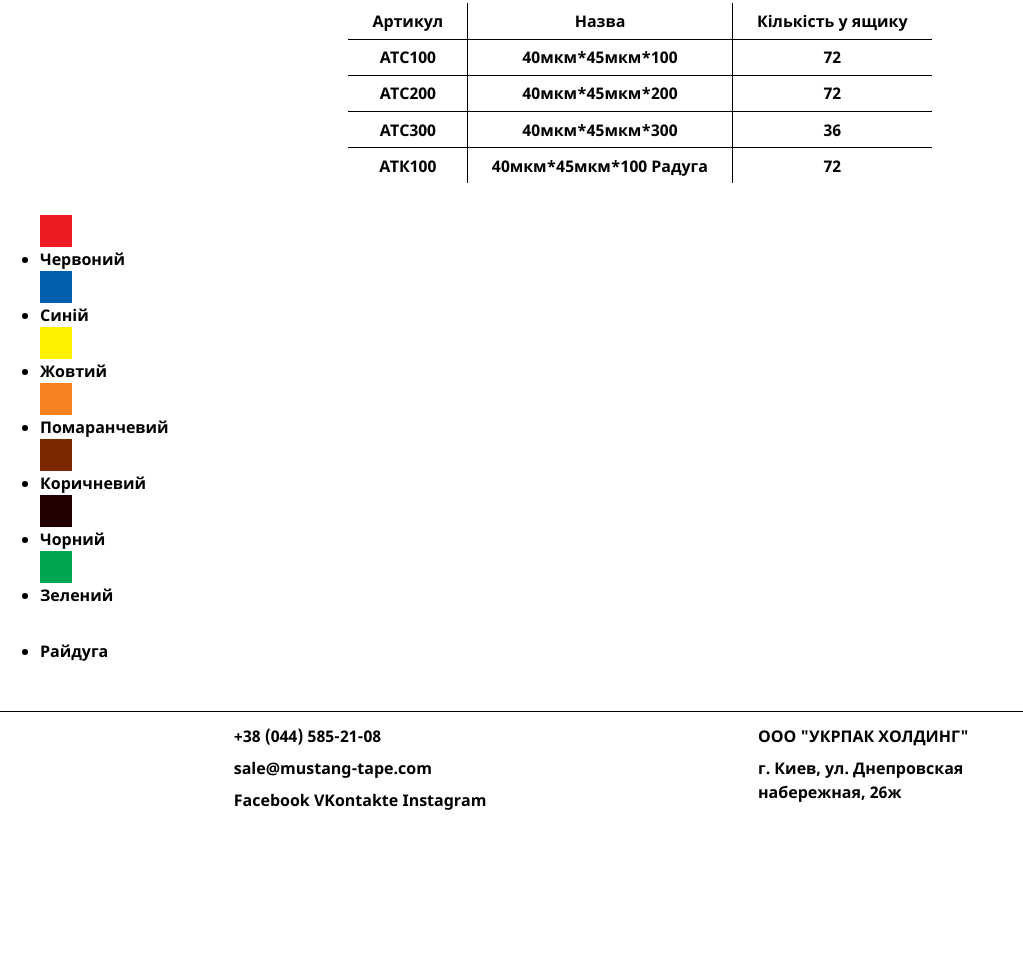
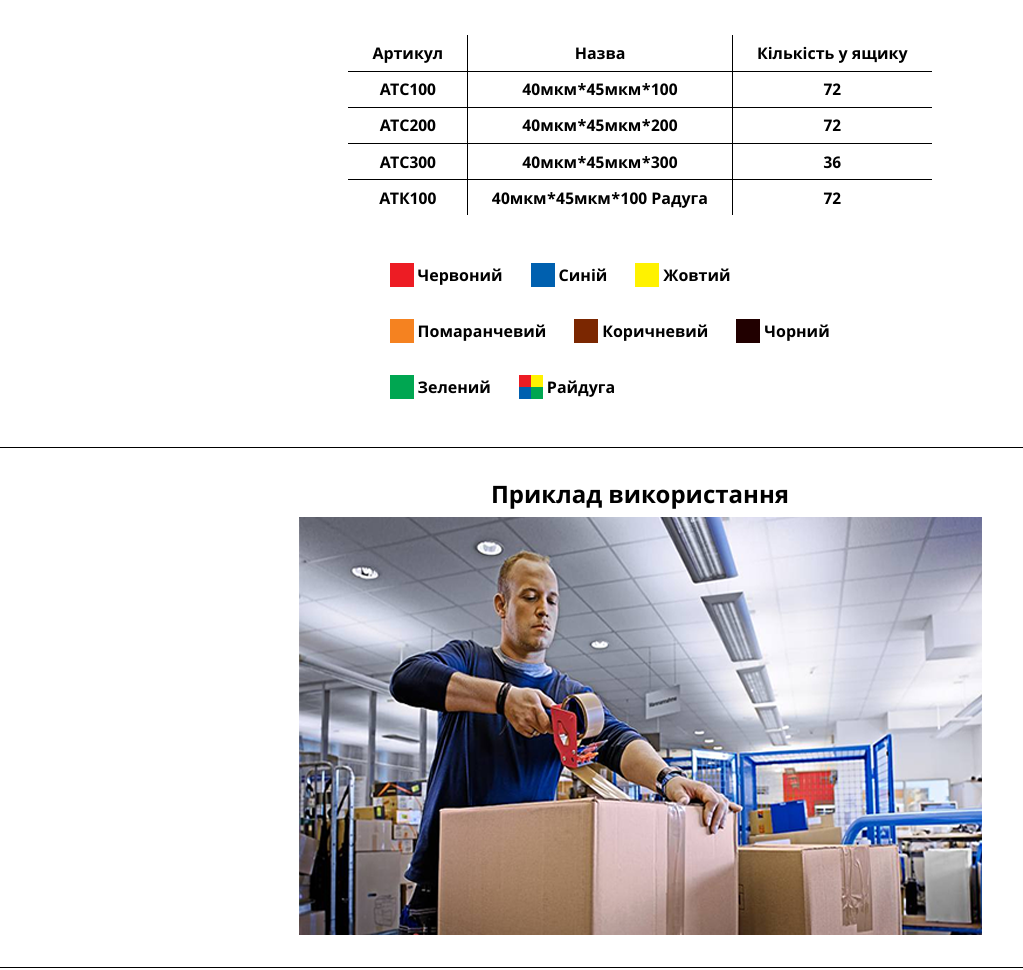
Before and after one commit to Darker-than-Black/Mustang, a plain HTML site: page product.html in a window 1280 px wide. Shown: the part 1604-2574 px from the top of the page, without its empty margins (0-1023 px from the left). Before the commit the page ends 2436 px from the top, so only its background shows below. Drawn offline with nearby package versions, Linux system fonts and the light colour scheme.

Commit message:
product changes

```diff
--- a/css/_product.scss
+++ b/css/_product.scss
@@ -17,7 +17,9 @@
 	}
 	&__advantages {
 		// margin: 2em auto;
-		&--img {}
+		&--img {
+			margin: 1em 0;
+		}
 	}
 	&__used {
 		.col-12 {
@@ -25,6 +27,9 @@
 			    display: flex;
 			    align-items: center;
 			    padding: 0 4em 0 3em;
+			    @media screen and (max-width: 1024px) {
+			    	padding: 1.25em .25em;
+			    }
 			}
 		}
 	}
@@ -58,9 +63,35 @@
 		}
 	}
 	&__colors {
+		list-style: none;
+		display: flex;
+	    flex-wrap: wrap;
+	    align-items: center;
+	    // justify-content: center;
+
+        width: 41%;
+	    margin: 0 auto;
+	    padding-left: 0;
+		li {
+			display: inline-flex;
+		    align-items: center;
+		    margin: .75em;
+			span {
+				margin: .25em;
+			}
+		}
 		&--color {
-			width: 2em;
-			height: 2em;
+			width: 1.5em;
+			height: 1.5em;
+			&.multi {
+				display: flex;
+				flex-wrap: wrap;
+				> * {
+					width: .75em;
+					height: .75em;
+					// display: inline-block;
+				}
+			}
 		}
 	}
 }
--- a/product.html
+++ b/product.html
@@ -44,13 +44,13 @@
 				</h3>
 			</div>
 			<div class="col-12 col-sm-12 col-md-6 col-lg-4 col-xl-4 text-center">
-				<img src="img/per1.png" height="211" width="275" alt="" class="product__advantages--imf">
+				<img src="img/per1.png" height="211" width="275" alt="" class="product__advantages--img">
 			</div>
 			<div class="col-12 col-sm-12 col-md-6 col-lg-4 col-xl-4 text-center">
-				<img src="img/per2.png" height="207" width="273" alt="" class="product__advantages--imf">
+				<img src="img/per2.png" height="207" width="273" alt="" class="product__advantages--img">
 			</div>
 			<div class="col-12 col-sm-12 col-md-6 col-lg-4 col-xl-4 text-center">
-				<img src="img/per3.png" height="206" width="273" alt="" class="product__advantages--imf">
+				<img src="img/per3.png" height="206" width="273" alt="" class="product__advantages--img">
 			</div>
 		</div>
 		<div class="row product__section prouct__description border-bt">
@@ -81,7 +81,7 @@
 				</p>
 			</div>
 		</div>
-		<div class="row product__section product__sizes">
+		<div class="row product__section product__sizes border-bt">
 			<div class="col-12 text-center">
 				<h3 class="product__title product__title--article">
 					Розміри та кольори
@@ -147,10 +147,25 @@
 						<span>Зелений</span>
 					</li>
 					<li>
-						<div class="product__colors--color multi"></div>
+						<div class="product__colors--color multi">
+							<div class="red"></div>
+							<div class="yellow"></div>
+							<div class="blue"></div>
+							<div class="green"></div>
+						</div>
 						<span>Райдуга</span>
 					</li>
 				</ul>
+			</div>
+		</div>
+		<div class="row product__section product__example">
+			<div class="col-12 text-center">
+				<h3 class="product__title product__title--articles">
+					Приклад використання
+				</h3>
+			</div>
+			<div class="col-12 text-center">
+				<img src="img/descript.png" alt="" class="product__example--img">
 			</div>
 		</div>
 	</main>
```
Also changed, not shown: css/style.css, 1 other file.
